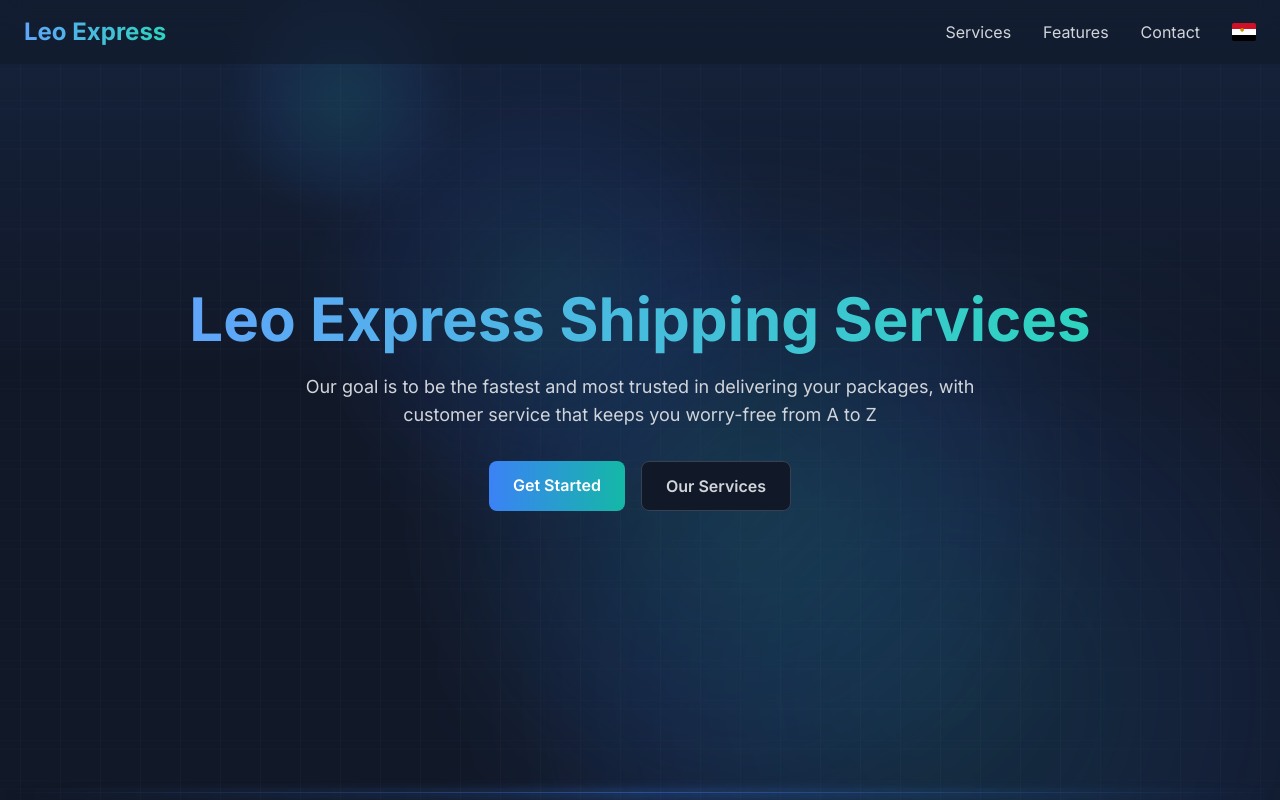
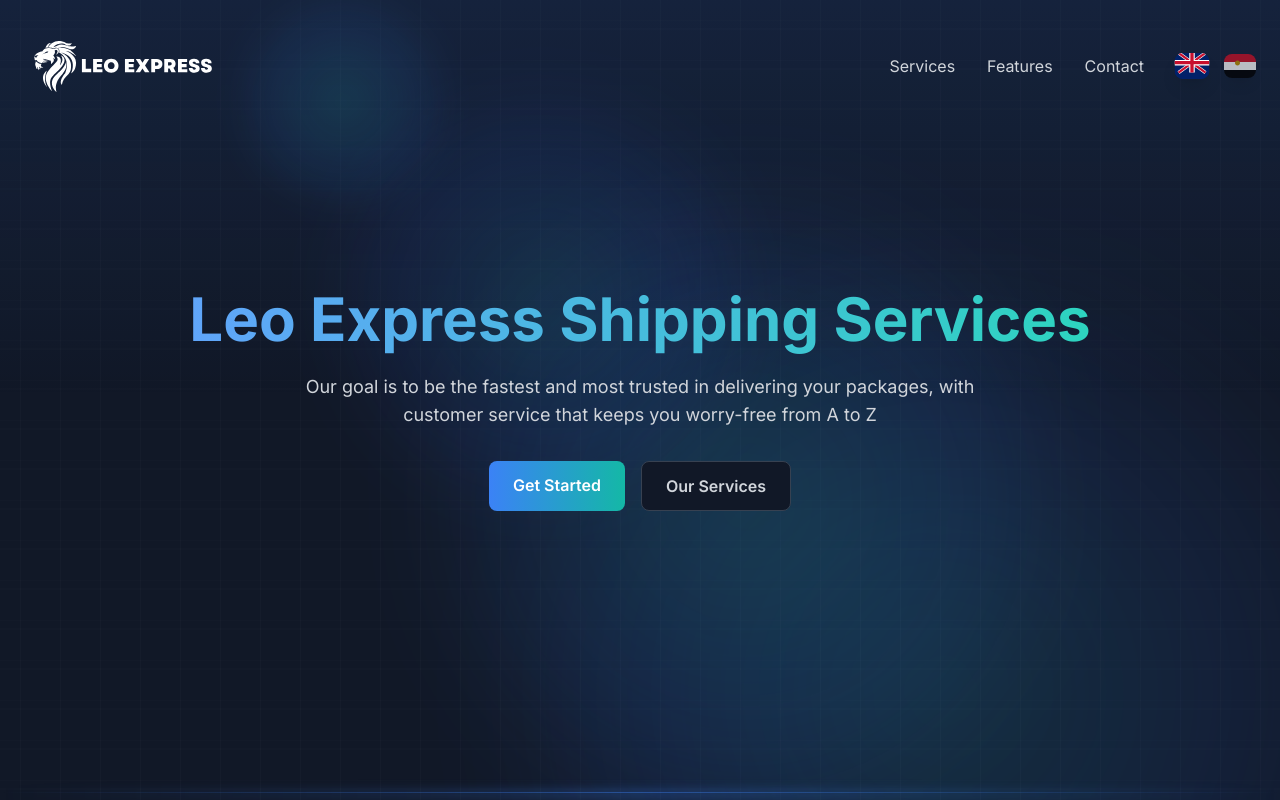
Before and after one commit to ZakyAbanoub/leo-express-landing-page, a Next.js app: page /en in a window 1280 px wide. Shown: the top 800 px of the page. Built offline with nearby package versions, Linux system fonts and the light colour scheme.

Commit message:
add logo

```diff
--- a/src/components/Header.tsx
+++ b/src/components/Header.tsx
@@ -1,69 +1,146 @@
 'use client';
 
+import { useState, useEffect } from 'react';
 import { useTranslations } from 'next-intl';
-import { usePathname, useRouter } from 'next/navigation';
-import { useLocale } from 'next-intl';
 import Link from 'next/link';
 import Image from 'next/image';
-import { useScrollTo } from '@/hooks/useScrollTo';
+import { usePathname } from 'next/navigation';
+import { useLocale } from 'next-intl';
+import LanguageSwitcher from './LanguageSwitcher';
+import { Bars3Icon, XMarkIcon } from '@heroicons/react/24/outline';
 
 export default function Header() {
   const t = useTranslations('header');
   const pathname = usePathname();
   const locale = useLocale();
-  const router = useRouter();
-  const scrollTo = useScrollTo();
+  const isRTL = locale === 'ar';
+  const [isOpen, setIsOpen] = useState(false);
+  const [isScrolled, setIsScrolled] = useState(false);
 
-  const handleLocaleChange = (newLocale: string) => {
-    const currentPath = pathname.replace(`/${locale}`, '') || '/';
-    router.push(`/${newLocale}${currentPath}`);
+  useEffect(() => {
+    const handleScroll = () => {
+      setIsScrolled(window.scrollY > 10);
+    };
+
+    window.addEventListener('scroll', handleScroll);
+    return () => window.removeEventListener('scroll', handleScroll);
+  }, []);
+
+  const toggleMenu = () => {
+    setIsOpen(!isOpen);
+    // Prevent scrolling when menu is open
+    document.body.style.overflow = !isOpen ? 'hidden' : 'unset';
   };
 
-  const handleClick = (e: React.MouseEvent<HTMLAnchorElement>, id: string) => {
-    e.preventDefault();
-    scrollTo(id.replace('#', ''));
+  const closeMenu = () => {
+    setIsOpen(false);
+    document.body.style.overflow = 'unset';
   };
 
+  const menuItems = [
+    { href: '#services', label: t('services') },
+    { href: '#features', label: t('features') },
+    { href: '#contact', label: t('contact') },
+  ];
+
   return (
-    <header className="bg-gray-900/50 backdrop-blur-md fixed w-full z-50">
-      <nav className="container mx-auto px-6 py-4">
-        <div className="flex items-center justify-between">
-          <Link href="/" className="flex items-center">
-            <span className="text-2xl font-bold bg-gradient-to-r from-blue-400 to-teal-400 bg-clip-text text-transparent">
-              Leo Express
-            </span>
+    <header className={`fixed top-0 left-0 right-0 z-50 transition-all duration-300 ${isScrolled ? 'backdrop-blur-sm bg-gray-900/95' : 'bg-transparent'}`}>
+      <nav className="container px-6 py-4 mx-auto">
+        <div className="flex justify-between items-center">
+          <Link href="/" className="relative w-[200px] h-[100px]">
+            <Image
+              src="/images/logo.svg"
+              alt="Leo Express"
+              fill
+              className="object-contain"
+              priority
+            />
           </Link>
 
-          <div className={`hidden md:flex items-center ${locale === 'ar' ? 'space-x-8 space-x-reverse' : 'space-x-8'}`}>
-            <Link href="#services" onClick={(e) => handleClick(e, 'services')} className="text-gray-300 hover:text-white transition duration-300">
-              {t('services')}
-            </Link>
-            <Link href="#features" onClick={(e) => handleClick(e, 'features')} className="text-gray-300 hover:text-white transition duration-300">
-              {t('features')}
-            </Link>
-            <Link href="#contact" onClick={(e) => handleClick(e, 'contact')} className="text-gray-300 hover:text-white transition duration-300">
-              {t('contact')}
-            </Link>
-            <div className="flex items-center">
-              {locale === 'en' ? (
-                <button onClick={() => handleLocaleChange('ar')} className="flex items-center text-gray-300 hover:text-white transition duration-300">
-                  <Image src="/flags/eg.svg" alt="العربية" width={24} height={24} className="rounded-sm hover:scale-110 transition duration-300" />
-                </button>
-              ) : (
-                <button onClick={() => handleLocaleChange('en')} className="flex items-center text-gray-300 hover:text-white transition duration-300">
-                  <Image src="/flags/gb.svg" alt="English" width={24} height={24} className="rounded-sm hover:scale-110 transition duration-300" />
-                </button>
-              )}
-            </div>
+          {/* Desktop Menu */}
+          <div className="hidden items-center space-x-8 md:flex rtl:space-x-reverse">
+            {menuItems.map((item) => (
+              <Link
+                key={item.href}
+                href={item.href}
+                className="text-gray-300 transition hover:text-white"
+              >
+                {item.label}
+              </Link>
+            ))}
+            <LanguageSwitcher />
           </div>
 
-          <button className="md:hidden text-white">
-            <svg className="w-6 h-6" fill="none" stroke="currentColor" viewBox="0 0 24 24">
-              <path strokeLinecap="round" strokeLinejoin="round" strokeWidth={2} d="M4 6h16M4 12h16m-7 6h7" />
-            </svg>
+          {/* Mobile Menu Button */}
+          <button
+            onClick={toggleMenu}
+            className="text-gray-300 transition md:hidden hover:text-white"
+            aria-label={isOpen ? 'Close menu' : 'Open menu'}
+          >
+            <Bars3Icon className="w-8 h-8" />
           </button>
         </div>
       </nav>
+
+      {/* Mobile Menu Overlay */}
+      {isOpen && (
+        <div
+          className="fixed inset-0 backdrop-blur-sm bg-gray-900/60 md:hidden"
+          onClick={closeMenu}
+          style={{ zIndex: 40 }}
+        />
+      )}
+
+      {/* Mobile Menu Drawer */}
+      <div
+        className={`fixed top-0 bottom-0 w-[80%] bg-gray-900 shadow-xl transition-transform duration-300 ease-in-out transform md:hidden ${
+          isOpen
+            ? 'translate-x-0'
+            : isRTL
+              ? 'translate-x-full'
+              : '-translate-x-full'
+        } ${isRTL ? 'left-auto right-0' : 'left-0 right-auto'}`}
+        style={{ zIndex: 50 }}
+      >
+        {/* Close Button */}
+        <button
+          onClick={closeMenu}
+          className={`absolute top-4 ${isRTL ? 'left-4' : 'right-4'} text-gray-300 hover:text-white transition p-2 hover:bg-gray-800 rounded-full`}
+          aria-label="Close menu"
+        >
+          <XMarkIcon className="w-8 h-8" />
+        </button>
+
+        <div className="flex flex-col p-8 h-full">
+          {/* Logo */}
+          <Link href="/" className="relative mb-12 w-[200px] h-[100px]" onClick={closeMenu}>
+            <Image
+              src="/images/logo.svg"
+              alt="Leo Express"
+              fill
+              className="object-contain"
+              priority
+            />
+          </Link>
+
+          {/* Menu Items */}
+          <div className="flex flex-col space-y-8">
+            {menuItems.map((item) => (
+              <Link
+                key={item.href}
+                href={item.href}
+                className="text-2xl text-gray-300 transition hover:text-white"
+                onClick={closeMenu}
+              >
+                {item.label}
+              </Link>
+            ))}
+            <div className="pt-8 mt-auto">
+              <LanguageSwitcher className="mt-4" />
+            </div>
+          </div>
+        </div>
+      </div>
     </header>
   );
 }
--- a/src/components/LanguageSwitcher.tsx
+++ b/src/components/LanguageSwitcher.tsx
@@ -1,39 +1,51 @@
 'use client';
 
 import { useLocale } from 'next-intl';
-import { useRouter } from 'next/navigation';
-import { useTranslations } from 'next-intl';
-import { createSharedPathnamesNavigation } from 'next-intl/navigation';
+import { usePathname, useRouter } from 'next/navigation';
+import Image from 'next/image';
 
-const { Link, usePathname } = createSharedPathnamesNavigation({ locales: ['en', 'ar'] });
-
-export default function LanguageSwitcher() {
-  const t = useTranslations('languageSwitcher');
+export default function LanguageSwitcher({ className = '' }: { className?: string }) {
   const locale = useLocale();
   const router = useRouter();
   const pathname = usePathname();
 
   const handleLocaleChange = (newLocale: string) => {
-    // Salva la lingua nel local storage
-    localStorage.setItem('NEXT_LOCALE', newLocale);
-    // Naviga alla nuova lingua
-    const newPath = pathname.replace(`/${locale}`, `/${newLocale}`);
-    router.push(newPath);
+    const currentPath = pathname.replace(`/${locale}`, '') || '/';
+    router.push(`/${newLocale}${currentPath}`);
   };
 
   return (
-    <div className="flex items-center space-x-4 rtl:space-x-reverse">
+    <div className={`flex items-center justify-center gap-4 ${className}`}>
       <button
         onClick={() => handleLocaleChange('en')}
-        className={`text-sm ${locale === 'en' ? 'text-blue-500' : 'text-gray-400 hover:text-white'} transition`}
+        className={`transition duration-300 ${
+          locale === 'en' ? 'opacity-100 scale-110' : 'opacity-70 hover:opacity-100 hover:scale-105'
+        }`}
+        aria-label="Switch to English"
       >
-        {t('english')}
+        <Image
+          src="/flags/gb.svg"
+          alt="English"
+          width={32}
+          height={32}
+          className="rounded-lg shadow-lg"
+        />
       </button>
+
       <button
         onClick={() => handleLocaleChange('ar')}
-        className={`text-sm ${locale === 'ar' ? 'text-blue-500' : 'text-gray-400 hover:text-white'} transition`}
+        className={`transition duration-300 ${
+          locale === 'ar' ? 'opacity-100 scale-110' : 'opacity-70 hover:opacity-100 hover:scale-105'
+        }`}
+        aria-label="التبديل إلى العربية"
       >
-        {t('arabic')}
+        <Image
+          src="/flags/eg.svg"
+          alt="العربية"
+          width={32}
+          height={32}
+          className="rounded-lg shadow-lg"
+        />
       </button>
     </div>
   );
```
Also changed, not shown: public/images/logo.svg (added).
